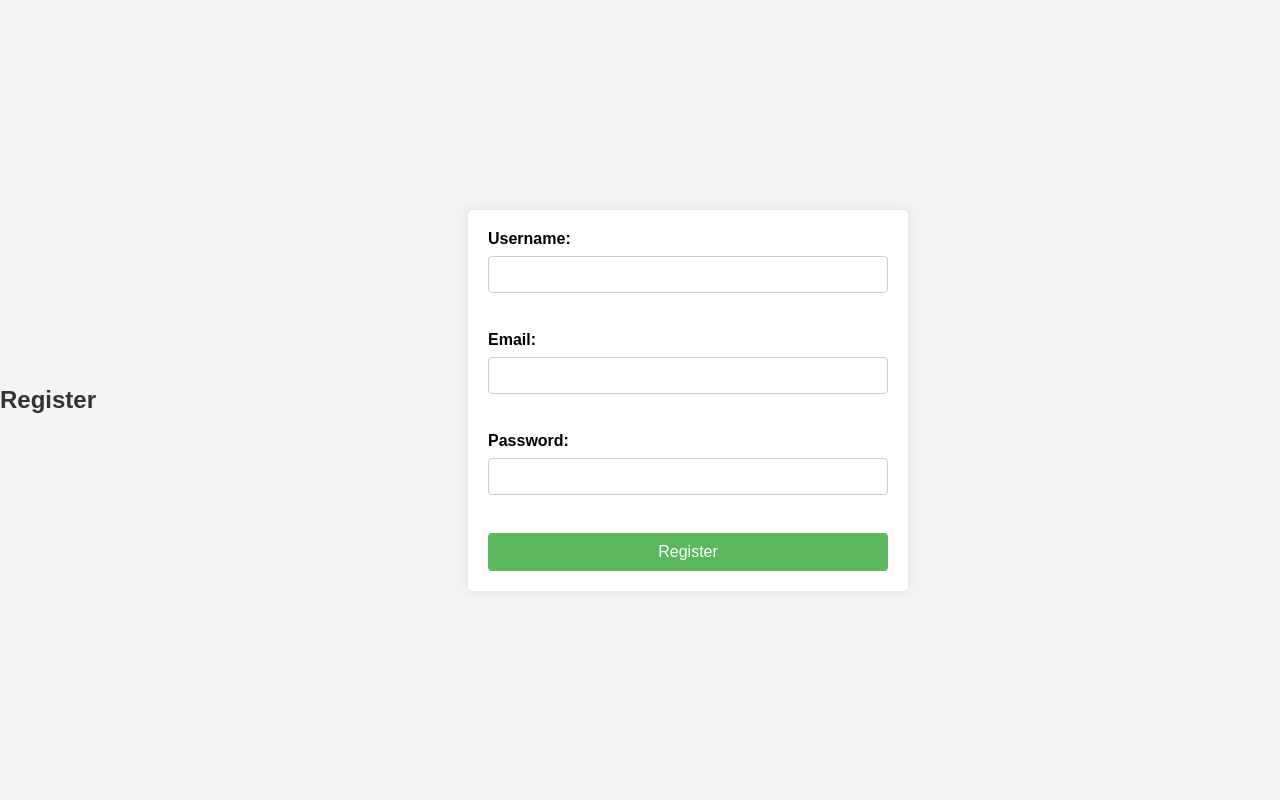
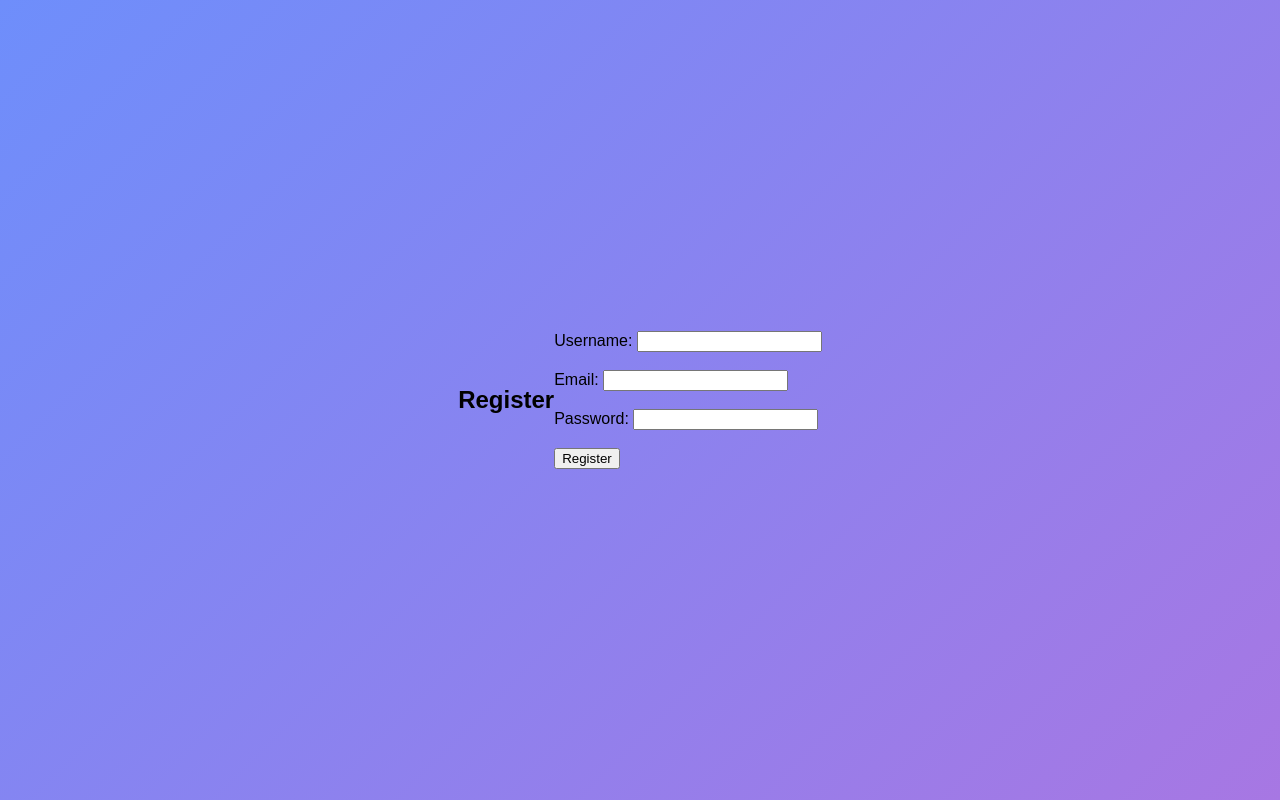
Before and after one commit to Rohaenat-Eniola-Mustapha/InfraTour, a PHP site: page /register.html in a window 1280 px wide. Run offline with PHP 8.4, Linux system fonts and the light colour scheme.

Commit message:
Update styles.css for nav page

```diff
--- a/css/styles.css
+++ b/css/styles.css
@@ -1,7 +1,7 @@
 /* General styles */
 body {
     font-family: Arial, sans-serif;
-    background-color: #f4f4f4;
+    background: linear-gradient(135deg, #6e8efb, #a777e3);
     margin: 0;
     padding: 0;
     display: flex;
@@ -10,58 +10,23 @@ body {
     height: 100vh;
 }
 
-h1, h2 {
-    color: #333;
+h1 {
+    color: #fff;
     text-align: center;
+    margin-bottom: 20px;
 }
 
-/* Container for forms */
-form {
-    background: #fff;
-    padding: 20px;
-    border-radius: 5px;
+/* Container for the welcome message and buttons */
+.container {
+    text-align: center;
+    background: rgba(255, 255, 255, 0.1);
+    padding: 30px;
+    border-radius: 10px;
     box-shadow: 0 0 10px rgba(0, 0, 0, 0.1);
-    max-width: 400px;
-    width: 100%;
-    margin: 20px auto;
-}
-
-/* Form elements */
-label {
-    display: block;
-    margin-bottom: 8px;
-    font-weight: bold;
-}
-
-input[type="text"],
-input[type="email"],
-input[type="password"] {
-    width: 100%;
-    padding: 10px;
-    margin-bottom: 20px;
-    border: 1px solid #ccc;
-    border-radius: 4px;
-    box-sizing: border-box;
-}
-
-button {
-    width: 100%;
-    padding: 10px;
-    background-color: #5cb85c;
-    border: none;
-    border-radius: 4px;
-    color: white;
-    font-size: 16px;
-    cursor: pointer;
-}
-
-button:hover {
-    background-color: #4cae4c;
 }
 
 /* Navigation styles */
 nav {
-    text-align: center;
     margin-top: 20px;
 }
 
@@ -75,12 +40,16 @@ nav ul li {
     margin: 0 10px;
 }
 
-nav ul li a {
+nav ul li a.button {
     text-decoration: none;
-    color: #5cb85c;
+    color: #fff;
+    background-color: #5cb85c;
+    padding: 10px 20px;
+    border-radius: 4px;
     font-weight: bold;
+    transition: background-color 0.3s;
 }
 
-nav ul li a:hover {
-    color: #4cae4c;
+nav ul li a.button:hover {
+    background-color: #4cae4c;
 }
```
